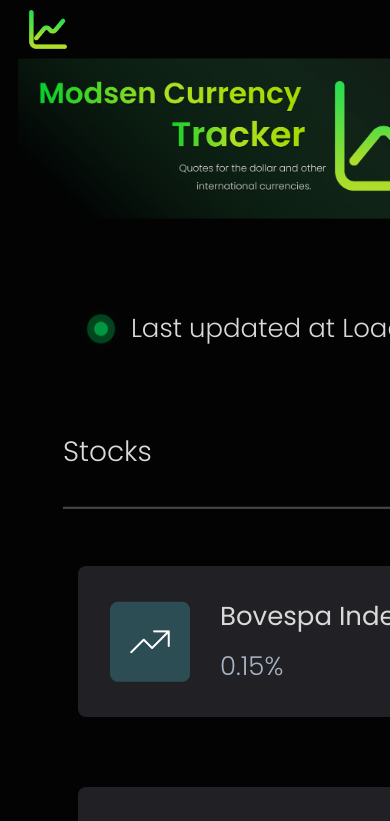
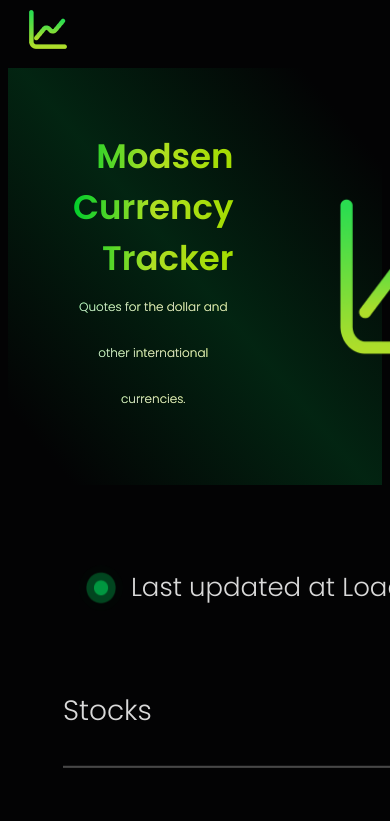
Before and after one commit to maximdavidson/Currency-Tracker, a React (Create React App) app: page / in a window 390 px wide. Shown: the top 821 px of the page. Built offline with nearby package versions, Linux system fonts and the light colour scheme; no server answers; what chartjs-chart-financial would draw is missing.

Commit message:
fix: Changing the card and styles

```diff
--- a/src/components/Header/Header.jsx
+++ b/src/components/Header/Header.jsx
@@ -5,11 +5,11 @@
 import logo from '@assets/logo.png';
 import switchOff from '@assets/switchOff.png';
 import switchOn from '@assets/switchOn.png';
-import headerImg from '@assets/Header.png';
 import circleImg from '@assets/circleupdate.png';
 import menuIcon from '@assets/menuIcon.png';
 import menuIconDark from '@assets/menuIcon-dark.png';
 import closeIcon from '@assets/menuIcon-close.png';
+import diagram from '@assets/diagram.png';
 
 import {
   StyledLink,
@@ -25,8 +25,8 @@
   BurgerIcon,
   Menu,
   DesktopMenu,
-  HeaderImg,
 } from './styles';
+import './style.css';
 
 function Header() {
   const { lastUpdate } = useCurrencyRates();
@@ -118,9 +118,19 @@
           </nav>
         </Menu>
       </Container>
-      <HeaderImgWrap>
-        <HeaderImg src={headerImg} alt="Image" />
-      </HeaderImgWrap>
+      <div className={`header-wrapper ${isDarkTheme ? '' : 'light-theme'}`}>
+        <div className="text-side">
+          <h1 className="wrap-title">
+            Modsen Currency <span className="wrap-title-line">Tracker</span>
+            <span
+              className={`wrap-title-line-sec ${isDarkTheme ? '' : 'light-theme'}`}
+            >
+              Quotes for the dollar and other international currencies.
+            </span>
+          </h1>
+        </div>
+        <img className="diagram" src={diagram} alt="diagram" />
+      </div>
       <LastUp>
         <PulsatingCircle src={circleImg} alt="Image" />
         <Text>Last updated at {formatDate(lastUpdate)}</Text>
--- /dev/null
+++ b/src/components/Header/style.css
@@ -0,0 +1,92 @@
+@import url('https://fonts.googleapis.com/css2?family=Poppins:ital,wght@0,100;0,200;0,300;0,400;0,500;0,600;0,700;0,800;0,900;1,100;1,200;1,300;1,400;1,500;1,600;1,700;1,800;1,900&display=swap');
+
+.header-wrapper {
+  margin-top: 10px;
+  background: linear-gradient(
+    252.93deg,
+    #121212 11.77%,
+    rgba(36, 121, 64, 0) 91.12%
+  );
+  background: linear-gradient(
+    50deg,
+    rgba(3, 3, 4, 1) 9%,
+    rgba(0, 188, 79, 0.1803571770505077) 50%,
+    rgba(3, 3, 4, 1) 89%
+  );
+  display: flex;
+  gap: 100px;
+  align-items: center;
+  padding: 0 65px;
+  min-height: 417.05px;
+}
+
+.header-wrapper.light-theme {
+  background: linear-gradient(
+    45deg,
+    #fcfcfc 9%,
+    rgba(0, 188, 79, 0.1803571770505077) 50%,
+    #fcfcfc 89%
+  );
+}
+
+.text-side {
+  display: flex;
+  flex-direction: column;
+  justify-content: flex-end;
+}
+
+.wrap-title {
+  font-size: 74px;
+  font-weight: 600;
+  background: linear-gradient(
+    90.18deg,
+    #00ce2c 0.18%,
+    #aedf23 49.3%,
+    #a3dc00 99.88%
+  );
+  -webkit-background-clip: text;
+  color: transparent;
+  text-align: right;
+}
+
+.wrap-title-line {
+  display: block;
+}
+.wrap-title-line-sec {
+  display: block;
+  font-size: 23px;
+  font-weight: 300;
+  line-height: 46px;
+  max-width: 389px;
+  text-align: center;
+  color: rgba(217, 217, 217, 1);
+}
+.wrap-title-line-sec.light-theme {
+  color: rgb(50, 49, 49);
+}
+
+@media (max-width: 900px) {
+  .wrap-title {
+    font-size: 64px;
+  }
+  .diagram {
+    max-width: 300px;
+  }
+  .wrap-title-line-sec {
+    font-size: 20px;
+  }
+}
+@media (max-width: 450px) {
+  .wrap-title {
+    font-size: 34px;
+  }
+  .diagram {
+    max-width: 150px;
+  }
+  .wrap-title-line-sec {
+    font-size: 12px;
+  }
+  .header-wrapper {
+    gap: 100px;
+  }
+}
--- a/src/components/Header/styles.js
+++ b/src/components/Header/styles.js
@@ -60,15 +60,6 @@
   margin-left: 50px;
   @media (max-width: 900px) {
     margin-left: 10px;
-  }
-`;
-
-export const HeaderImg = styled(LazyLoadImage)`
-  @media (max-width: 900px) {
-    max-width: 100%;
-  }
-  @media (max-width: 450px) {
-    max-width: 150%;
   }
 `;
 
--- a/src/pages/Home/components/Quotes/styles.js
+++ b/src/pages/Home/components/Quotes/styles.js
@@ -40,7 +40,7 @@
 export const Card = styled.div`
   cursor: pointer;
   width: 480px;
-  background: rgba(32, 32, 37, 1);
+  background: ${({ theme }) => theme.CardBackground};
   border-radius: 8px;
   display: flex;
   align-items: center;
@@ -60,6 +60,7 @@
   font-size: 30px;
   font-weight: 400;
   line-height: 49.37px;
+  color: ${({ theme }) => theme.nameColor};
   @media (max-width: 450px) {
     font-size: 26px;
   }
--- a/src/pages/Home/components/Stocks/styles.js
+++ b/src/pages/Home/components/Stocks/styles.js
@@ -39,7 +39,7 @@
 
 export const Card = styled.div`
   width: 480px;
-  background: rgba(32, 32, 37, 1);
+  background: ${({ theme }) => theme.CardBackground};
   border-radius: 8px;
   display: flex;
   align-items: center;
@@ -59,6 +59,7 @@
   font-size: 30px;
   font-weight: 400;
   line-height: 49.37px;
+  color: ${({ theme }) => theme.nameColor};
   @media (max-width: 450px) {
     font-size: 26px;
   }
--- a/src/pages/Timeline/components/Select/styles.js
+++ b/src/pages/Timeline/components/Select/styles.js
@@ -7,7 +7,7 @@
 `;
 
 export const SelectDropdown = styled.select`
-  color: rgba(217, 217, 217, 1);
+  color: ${({ theme }) => theme.сurrencyName};
   padding: 10px 50px 10px 10px;
   border-radius: 5px;
   border: none;
--- a/src/theme/themes.js
+++ b/src/theme/themes.js
@@ -2,10 +2,16 @@
   bodyBackground: 'rgba(255, 255, 255, 1)',
   bodyColor: 'rgba(0, 0, 0, 1)',
   textColor: 'rgba(0, 0, 0, 1)',
+  nameColor: 'rgba(255, 255, 255, 1)',
+  CardBackground: 'rgba(54, 54, 59, 1)',
+  сurrencyName: 'rgba(0, 0, 0, 1)',
 };
 
 export const darkTheme = {
   bodyBackground: 'rgba(3, 3, 4, 1)',
   bodyColor: 'rgba(217, 217, 217, 0.851)',
   textColor: 'rgba(217, 217, 217, 1)',
+  nameColor: 'rgba(255, 255, 255, 1)',
+  CardBackground: 'rgba(32, 32, 37, 1)',
+  сurrencyName: 'rgba(217, 217, 217, 1)',
 };
```
Also changed, not shown: src/assets/Header.png (deleted), src/assets/diagram.png (added).
